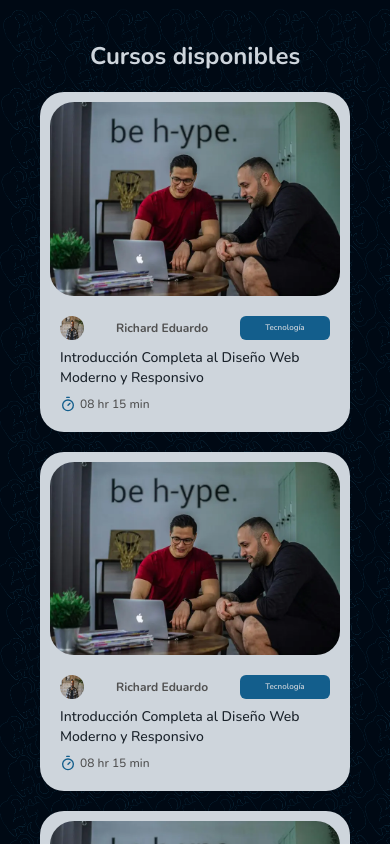
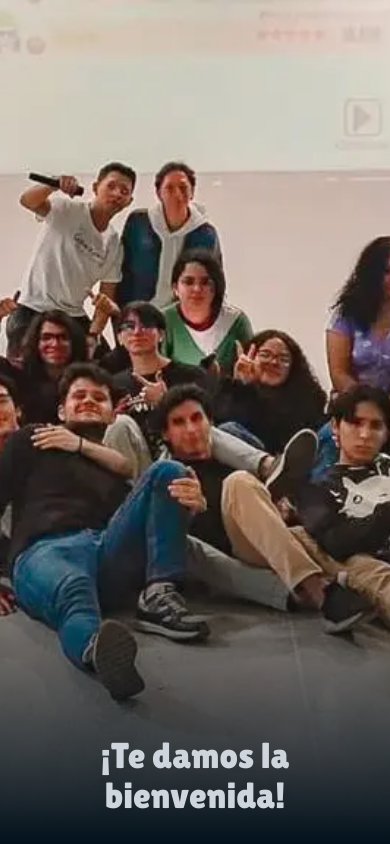
Before and after one commit to GrupoSemanadeingenioSID/sid-frontend, a Next.js app: page / in a window 390 px wide. Shown: the top 844 px of the page. Built offline with nearby package versions, Linux system fonts and the light colour scheme.

Commit message:
CREATE: seccion del banner responsivo

```diff
--- a/src/app/page.tsx
+++ b/src/app/page.tsx
@@ -10,14 +10,16 @@ export default function Home() {
     <div>
       <header></header> {/* ESPACIO PARA EL COMPONENTE HEADER */}
 
-      <main className="bg-[url(/images/background.png)] bg-cover bg-no-repeat">
+      <main className="">
         {/* SECCION PARA EL BANNER */}
-        <section>
-
+        <section className="bg-[url(/images/banner.webp)] bg-cover bg-center bg-no-repeat h-dvh w-full flex flex-col items-center justify-end lg:h-screen">
+          <div className={`${lilita.className} text-4xl text-center w-full h-2/5 flex items-end justify-center banner-gradient py-7 px-[20%] lg:text-5xl lg:py-16`}>
+            <p>¡Te damos la bienvenida!</p>
+          </div>
         </section>
 
         {/* SECCION PARA EL CONTENIDO */}
-        <section className="flex flex-col py-5 px-10 gap-5 lg:px-40">
+        <section className="flex flex-col py-5 px-10 gap-5 lg:px-40 bg-[url(/images/background.png)] bg-cover bg-no-repeat">
           {/* ARTICULO PARA LAS ACTIVIDADES */}
           <article>
 
--- a/src/styles/globals.css
+++ b/src/styles/globals.css
@@ -18,6 +18,7 @@
   --night: #0d0d0d;
   --argentinian-blue: #48b9ff;
   --indigo-dye: #00447c;
+  --rich-black: #02111B;
 }
 
 @media (prefers-color-scheme: dark) {
@@ -40,6 +41,14 @@ body {
   background-color: var(--lapiz-lazuli);
 }
 
+.bg-rich-black {
+  background-color: var(--rich-black);
+}
+
+.banner-gradient {
+  background: linear-gradient(180deg,rgba(2, 17, 27, 0) 0%, rgba(2, 17, 27, 1) 100%);
+}
+
 .text-lapiz-lazuli {
   color: var(--lapiz-lazuli);
 }
```
